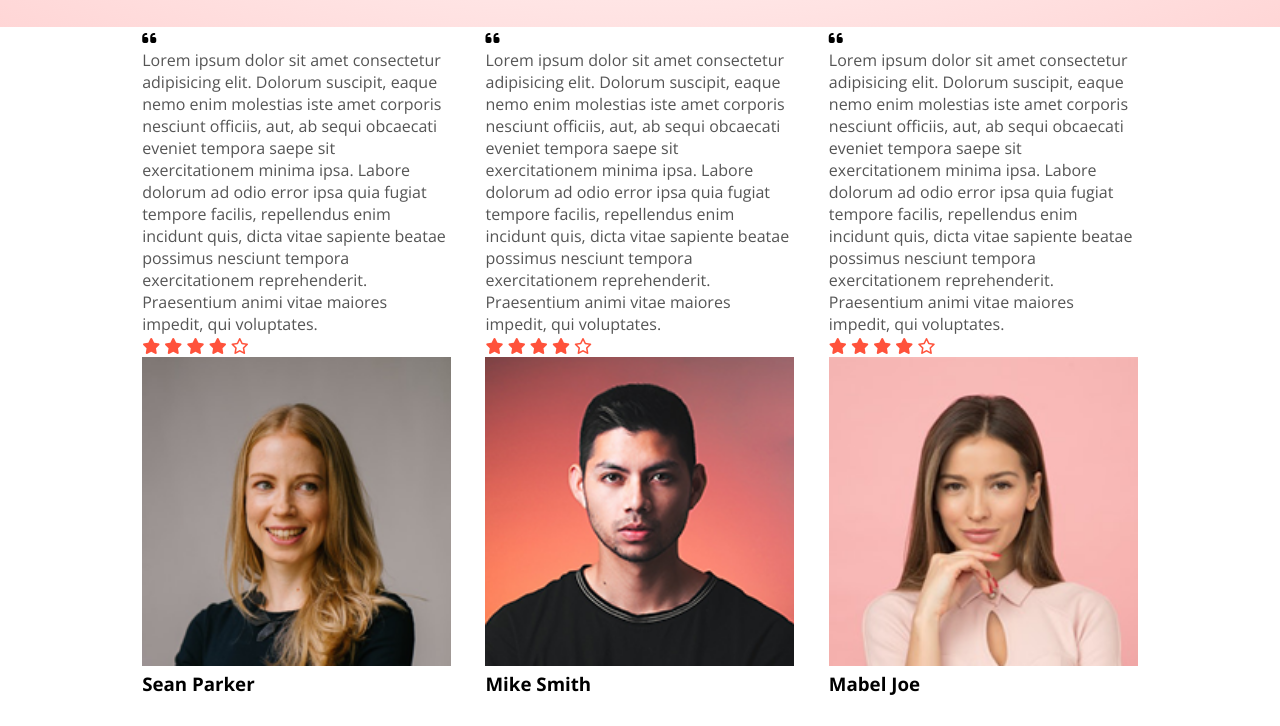
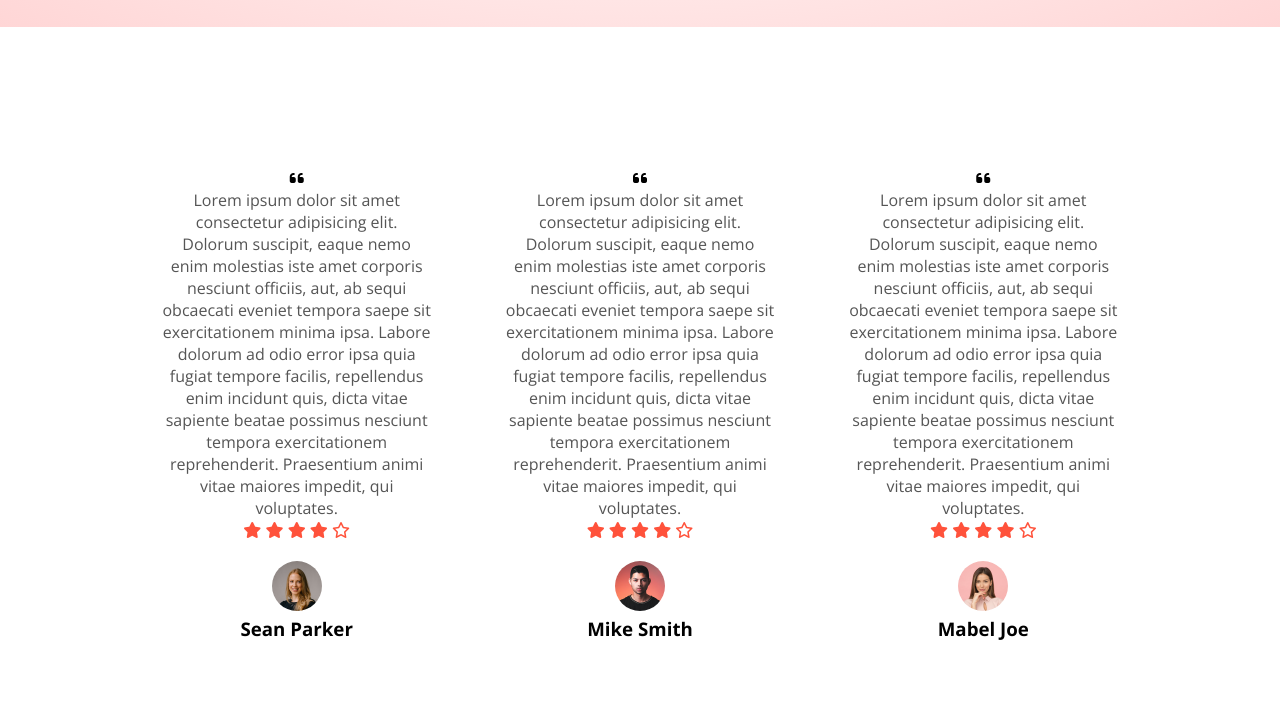
Before and after one commit to mlaferreira/RedStore, a plain HTML site: page index.html in a window 1280 px wide. Shown: the part 3296-4022 px from the top of the page. Drawn offline with nearby package versions, Linux system fonts and the light colour scheme.

Commit message:
escrevendo o css do testimonial

```diff
--- a/assets/css/base.css
+++ b/assets/css/base.css
@@ -160,3 +160,18 @@ h4{
 small{
     color: #555;
 }
+
+.testimonial{
+    padding-top: 100px;
+
+}
+.testimonial .col-3{
+    text-align: center;
+    padding: 40px 20px;
+}
+.testimonial .col-3 img{
+    width: 50px;
+    margin-top: 20px;
+    border-radius: 50%;
+
+}
```
